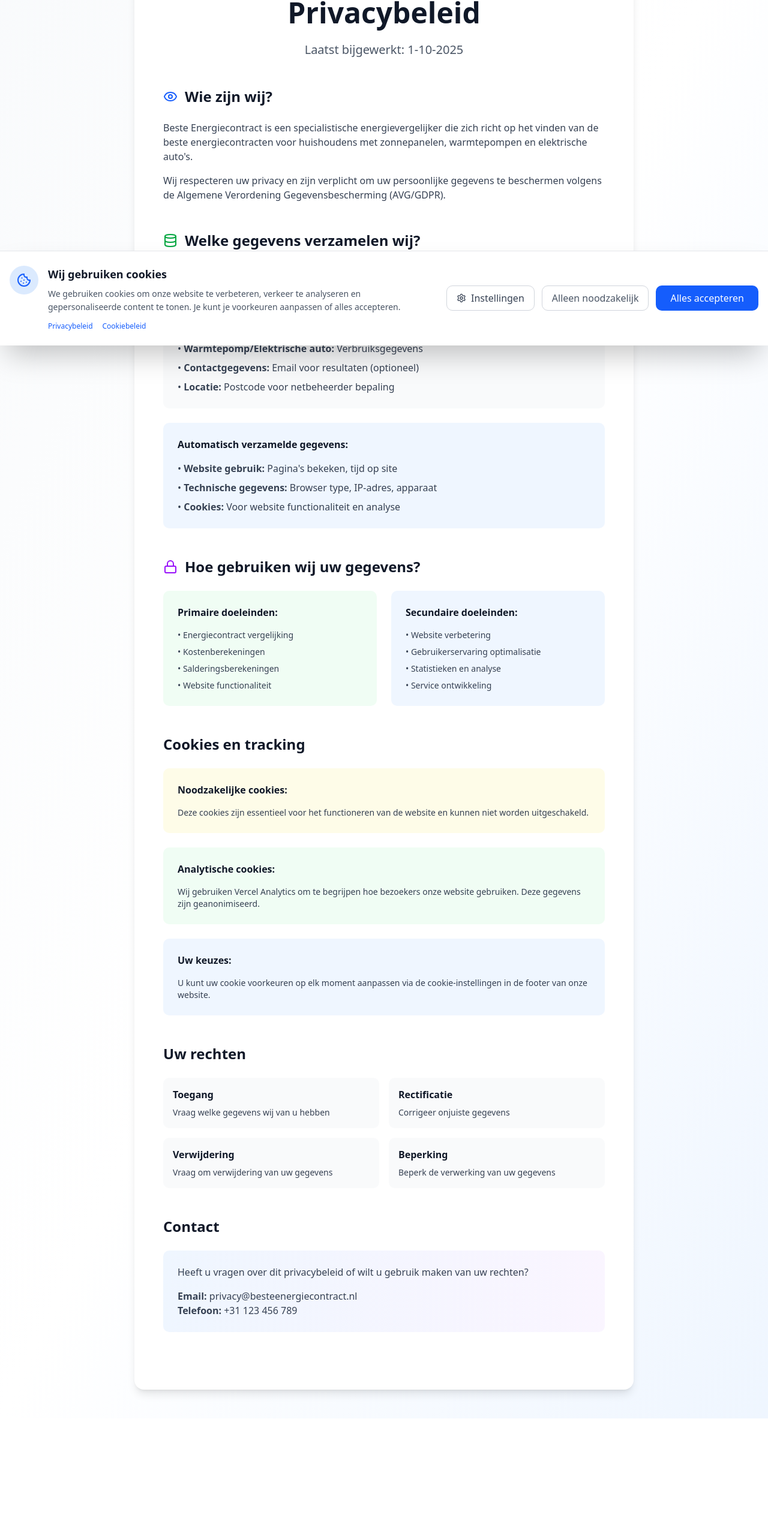
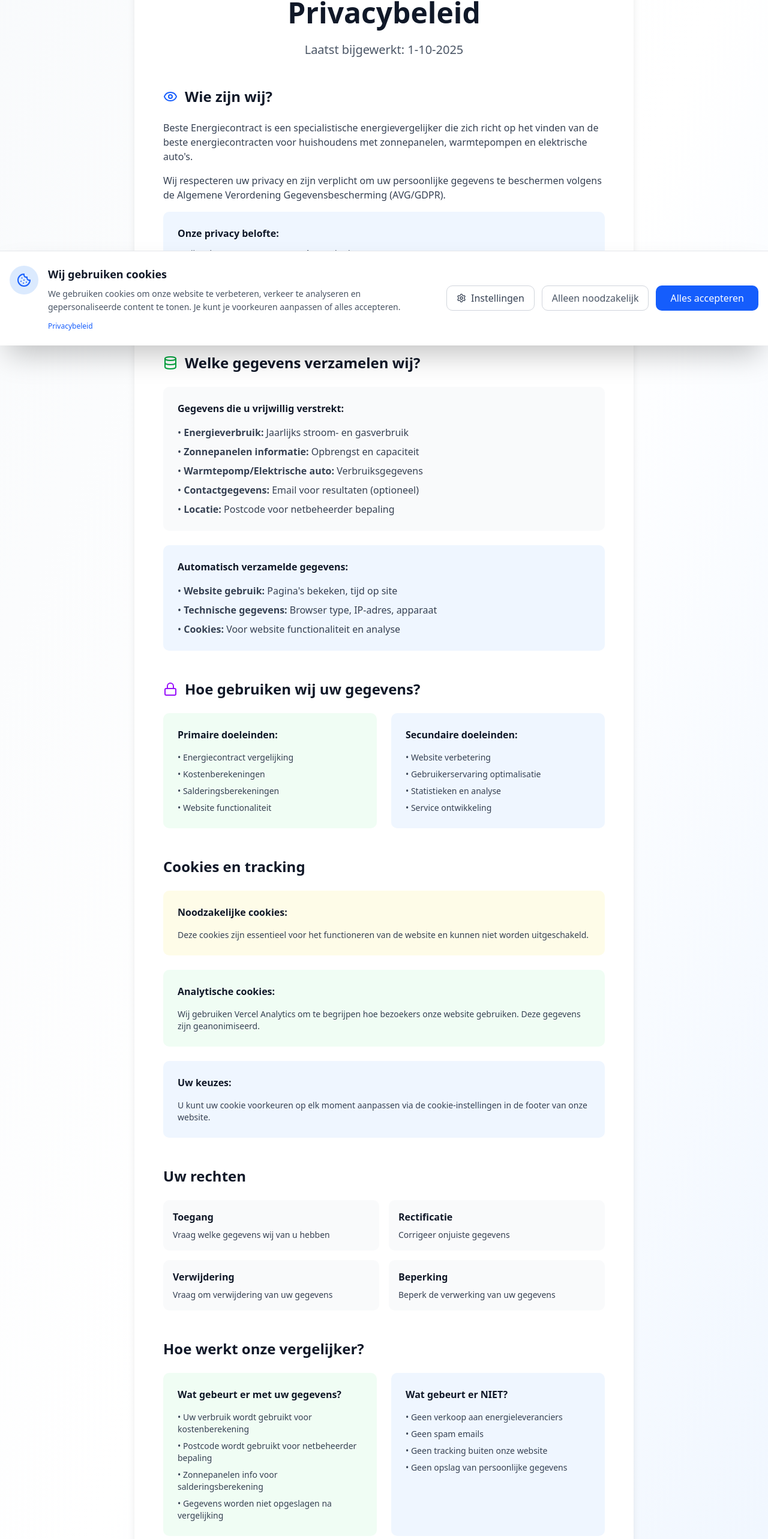
Before and after one commit to jjscholtes/energievergelijker, a Next.js app: page /privacy in a window 1280 px wide. Shown: the part 224-2790 px from the top of the page at 60% size. Before the commit the page ends 2589 px from the top, so only its background shows below. Built offline with nearby package versions, Linux system fonts and the light colour scheme.

Commit message:
📝 Improve privacy policy: Add practical information about data usage and remove cookie policy link

```diff
--- a/src/app/privacy/page.tsx
+++ b/src/app/privacy/page.tsx
@@ -48,9 +48,18 @@ export default function PrivacyPage() {
               <p className="text-gray-700 mb-4">
                 Beste Energiecontract is een specialistische energievergelijker die zich richt op het vinden van de beste energiecontracten voor huishoudens met zonnepanelen, warmtepompen en elektrische auto's.
               </p>
-              <p className="text-gray-700">
+              <p className="text-gray-700 mb-4">
                 Wij respecteren uw privacy en zijn verplicht om uw persoonlijke gegevens te beschermen volgens de Algemene Verordening Gegevensbescherming (AVG/GDPR).
               </p>
+              <div className="bg-blue-50 rounded-lg p-6">
+                <h3 className="font-semibold text-gray-900 mb-3">Onze privacy belofte:</h3>
+                <ul className="space-y-2 text-gray-700 text-sm">
+                  <li>• Wij verkopen uw gegevens <strong>nooit</strong> aan derden</li>
+                  <li>• Wij gebruiken uw gegevens alleen voor energievergelijking</li>
+                  <li>• U kunt uw gegevens altijd verwijderen</li>
+                  <li>• Wij zijn transparant over wat we verzamelen</li>
+                </ul>
+              </div>
             </section>
 
             <section className="mb-12">
@@ -150,6 +159,30 @@ export default function PrivacyPage() {
             </section>
 
             <section className="mb-12">
+              <h2 className="text-2xl font-bold text-gray-900 mb-6">Hoe werkt onze vergelijker?</h2>
+              <div className="grid grid-cols-1 md:grid-cols-2 gap-6 mb-8">
+                <div className="bg-green-50 rounded-lg p-6">
+                  <h3 className="font-semibold text-gray-900 mb-4">Wat gebeurt er met uw gegevens?</h3>
+                  <ul className="space-y-2 text-gray-700 text-sm">
+                    <li>• Uw verbruik wordt gebruikt voor kostenberekening</li>
+                    <li>• Postcode wordt gebruikt voor netbeheerder bepaling</li>
+                    <li>• Zonnepanelen info voor salderingsberekening</li>
+                    <li>• Gegevens worden niet opgeslagen na vergelijking</li>
+                  </ul>
+                </div>
+                <div className="bg-blue-50 rounded-lg p-6">
+                  <h3 className="font-semibold text-gray-900 mb-4">Wat gebeurt er NIET?</h3>
+                  <ul className="space-y-2 text-gray-700 text-sm">
+                    <li>• Geen verkoop aan energieleveranciers</li>
+                    <li>• Geen spam emails</li>
+                    <li>• Geen tracking buiten onze website</li>
+                    <li>• Geen opslag van persoonlijke gegevens</li>
+                  </ul>
+                </div>
+              </div>
+            </section>
+
+            <section className="mb-12">
               <h2 className="text-2xl font-bold text-gray-900 mb-6">Contact</h2>
               <div className="bg-gradient-to-r from-blue-50 to-purple-50 rounded-lg p-6">
                 <p className="text-gray-700 mb-4">
--- a/src/components/CookieBanner.tsx
+++ b/src/components/CookieBanner.tsx
@@ -100,11 +100,8 @@ export function CookieBanner() {
                   Je kunt je voorkeuren aanpassen of alles accepteren.
                 </p>
                 <div className="mt-3 text-xs text-gray-500">
-                  <a href="/privacy" className="text-blue-600 hover:underline mr-4">
+                  <a href="/privacy" className="text-blue-600 hover:underline">
                     Privacybeleid
-                  </a>
-                  <a href="/cookies" className="text-blue-600 hover:underline">
-                    Cookiebeleid
                   </a>
                 </div>
               </div>
```
